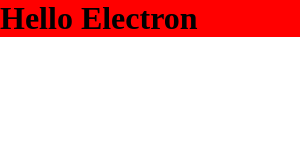
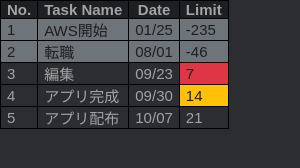
Before and after one commit to LibertyReman/electron-to-do-days, an Electron app: page index.html in a window 300 px wide. Drawn offline with Linux system fonts and the light colour scheme.

Commit message:
メイン画面のデザイン作成

```diff
--- a/index.html
+++ b/index.html
@@ -2,13 +2,55 @@
 <html>
   <head>
     <meta charset="UTF-8">
+    <!-- 開発中はブラウザシンクの画面リロードを有効にするためコメントアウト -->
+    <!--
     <meta http-equiv="Content-Security-Policy" content="default-src 'self'; script-src 'self'; style-src 'self' 'unsafe-inline'">
+    -->
     <link href="./css/ress.css" rel="stylesheet">
     <link href="./css/styles.css" rel="stylesheet">
     <title>To Do Timer</title>
   </head>
   <body>
-    <h1>Hello Electron</h1>
+    <main class="l-main">
+      <table class="p-table">
+        <tr>
+          <th>No.</th>
+          <th>Task Name</th>
+          <th>Date</th>
+          <th>Limit</th>
+        </tr>
+        <tr>
+          <td class="u-bgcolor-gray">1</td>
+          <td class="u-bgcolor-gray">AWS開始</td>
+          <td class="u-bgcolor-gray">01/25</td>
+          <td class="u-bgcolor-gray">-235</td>
+        </tr>
+        <tr>
+          <td class="u-bgcolor-gray">2</td>
+          <td class="u-bgcolor-gray">転職</td>
+          <td class="u-bgcolor-gray">08/01</td>
+          <td class="u-bgcolor-gray">-46</td>
+        </tr>
+        <tr>
+          <td>3</td>
+          <td>編集</td>
+          <td>09/23</td>
+          <td class="u-bgcolor-red">7</td>
+        </tr>
+        <tr>
+          <td>4</td>
+          <td>アプリ完成</td>
+          <td>09/30</td>
+          <td class="u-bgcolor-yellow">14</td>
+        </tr>
+        <tr>
+          <td>5</td>
+          <td>アプリ配布</td>
+          <td>10/07</td>
+          <td>21</td>
+        </tr>
+      </table>
+    </main>
     <script src="./renderer.js"></script>
   </body>
 </html>
--- a/main.js
+++ b/main.js
@@ -4,8 +4,8 @@
 
 function createWindow () {
   const mainWindow = new BrowserWindow({
-    width: 800,
-    height: 600,
+    width: 230,
+    height: 180,
     webPreferences: {
       preload: path.join(__dirname, 'preload.js')
     }
--- /dev/null
+++ b/scss/foundation/_base.scss
@@ -0,0 +1,19 @@
+@use "./foundation/mixin";
+@use "./variable";
+
+@include mixin.dbg-border-all(blue, 1);
+
+html {
+  background: variable.$color-basebg;
+  color: variable.$color-basefont;
+  font-family: arial, sans-serif;
+}
+
+a {
+  color: inherit; // 親のスタイルを継承
+  text-decoration: none; // URLリンクの下線を削除
+}
+
+li {
+  list-style: none; // 点(・)を削除
+}
--- /dev/null
+++ b/scss/foundation/_mixin.scss
@@ -0,0 +1,24 @@
+$dbg: 0;
+$dbg-all: 0;
+
+@mixin dbg-border-all($color: blue, $px: 1){
+  @if($dbg-all == 1){
+    * {
+      outline: #{$px}px solid $color;
+      outline-offset: -#{$px}px;
+    }
+  }
+}
+
+@mixin dbg-border($color: blue, $px: 1, $switch: 1){
+  @if($switch == 1 and $dbg == 1){
+    outline: #{$px}px solid $color;
+    outline-offset: -#{$px}px;
+  }
+}
+
+@mixin dbg-bgcolor($color: blue, $switch: 1){
+  @if($switch == 1 and $dbg == 1){
+    background-color: $color;
+  }
+}
--- /dev/null
+++ b/scss/foundation/_variable.scss
@@ -0,0 +1,8 @@
+$color-basebg         : #2b2d31;
+$color-basefont       : #a3a3a3;
+$color-red            : #DF3545;
+$color-blue           : #17A2B8;
+$color-yellow         : #FFC107;
+$color-green          : #28A745;
+$color-gray           : #6d747a;
+$color-darkgray       : #1e1f22;
--- /dev/null
+++ b/scss/object/project/_table.scss
@@ -0,0 +1,16 @@
+@use "../../foundation/mixin";
+@use "../../foundation/variable";
+
+.p-table {
+  border-collapse: collapse;
+  font-size: 15px;
+
+  th, td {
+    padding: 0 6px;
+    border: solid 1px black;
+  }
+
+  th {
+    background: variable.$color-darkgray;
+  }
+}
--- /dev/null
+++ b/scss/object/utility/_color.scss
@@ -0,0 +1,16 @@
+@use "../../foundation/variable";
+
+.u-bgcolor-red {
+  background: variable.$color-red;
+  color: variable.$color-darkgray;
+}
+
+.u-bgcolor-yellow {
+  background: variable.$color-yellow;
+  color: variable.$color-darkgray;
+}
+
+.u-bgcolor-gray {
+  background: variable.$color-gray;
+  color: variable.$color-darkgray;
+}
```
Also changed, not shown: scss/styles.scss (added, +33 -0 lines), css/styles.css, 1 other file.
